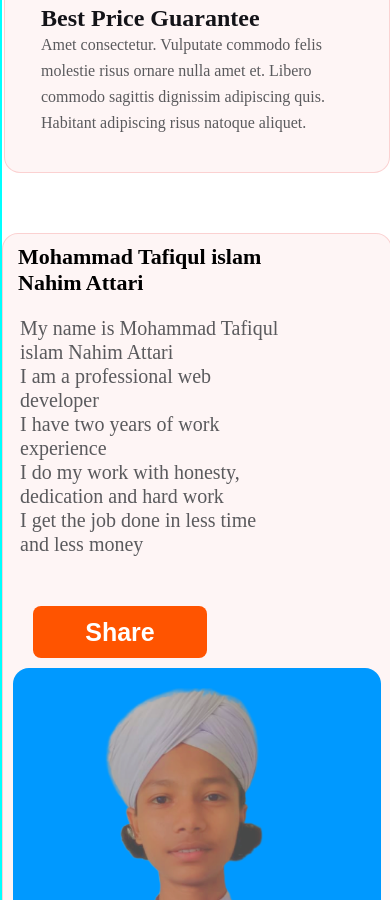
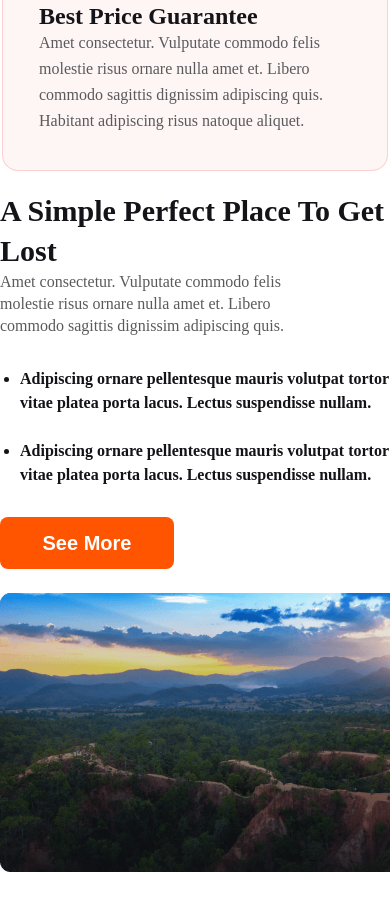
Before and after one commit to Tafiqulislam/My-assignment-2, a plain HTML site: page index.html in a window 390 px wide. Shown: the part 5304-6204 px from the top of the page. Drawn offline with Linux system fonts and the light colour scheme.

Commit message:
add button

```diff
--- a/css/style.css
+++ b/css/style.css
@@ -6,7 +6,6 @@
 .main-section{
     max-width: 1170px;
     height: auto;
-    border: 2px solid aqua;
     margin: 50px auto;
 }
 
@@ -110,6 +109,10 @@ select{
     border: none;
 }
 
+.button-1:hover{
+    background-color: #f36e2c;
+    cursor: section4;
+}
 
 /* main section-1 style */
 .main_section-1{
@@ -423,6 +426,59 @@ select{
     margin-left: 20px;
     margin-top: 50px;
 }
+.my-button:hover{
+    background-color: #e07742;
+    cursor: pointer;
+}
+
+.section4{
+    display: flex;
+    gap: 24px;
+}
+.section4-title{
+    width: 448px;
+    color: #131318;
+    font-size: 40px;
+    font-weight: 800;
+    line-height: 60px;
+}
+
+.section4-descrbshon{
+    width: 532px;
+    color: #5A5A5D;
+    font-size: 16px;
+    font-weight: 400;
+    line-height: 26px;
+    padding-bottom: 30px;
+}
+
+.section4-ul-li{
+    padding-left: 20px;
+    width: 518px;
+    color: #131318;
+    font-size: 20px;
+    font-weight: 700;
+    line-height: 26px;
+    margin-bottom: 30px;
+}
+
+.section4-button{
+    width: 174px;
+    height: 52px;
+    border-radius: 8px;
+    background: #FF5400;
+    color: #FFF;
+    text-align: center;
+    font-size: 20px;
+    font-weight: 800;
+    border: none;
+}
+
+
+.section4-button:hover{
+    background-color: #5a2206;
+    cursor: pointer;
+}
 
 /* input section style */
 .input-box{
@@ -486,6 +542,10 @@ input {
     font-weight: 800;
     margin-top: 24px;
 
+}
+
+.input-box-button:hover{
+    background-color: #ac3d05;
 }
 
 .input-section-image{
@@ -665,7 +725,6 @@ a{
 .main-section{
     width: 100%;
     height: auto;
-    border: 2px solid aqua;
 }
 }
 
@@ -713,7 +772,6 @@ a{
     line-height: 24px;
 
 }
-
 
 /* main_section_button-2 */
 .main_section_button-2{
@@ -948,7 +1006,6 @@ a{
     .main-section{
         width: 100%;
         height: auto;
-        border: 2px solid aqua;
         margin: 50px auto;
     }
     .footer-area{
@@ -970,4 +1027,34 @@ a{
         padding-top: 50px;
     }
 
+    .section4{
+        display: grid;
+        grid-template-columns: 1fr;
+        gap: 24px;
+    }
+    .section4-title{
+        width: 400px;
+        color: #131318;
+        font-size: 30px;
+        font-weight: 800;
+        line-height: 40px;
+    }
+    .section4-descrbshon{
+        width: 300px;
+        font-size: 16px;
+        font-weight: 400;
+        line-height: 22px;
+    }
+
+    .section4-ul-li{
+        padding-left: 20px;
+        width: 380px;
+        font-size: 16px;
+        font-weight: 700;
+        line-height: 24px;
+        margin-bottom: 30px;
+    }
+    .section-4-image-1{
+        width: 100%;
+    }
 }
--- a/index.html
+++ b/index.html
@@ -135,6 +135,26 @@
 
 
 <!-- My section -->
+        <section class="section4">
+            <div>
+                <h3 class="section4-title">A Simple Perfect Place To Get Lost</h3>
+                <p class="section4-descrbshon">Amet consectetur. Vulputate commodo felis molestie risus  ornare nulla amet et. Libero commodo sagittis dignissim adipiscing quis. </p>
+
+                <ul class="section4-ul-li">
+                    <li>Adipiscing ornare pellentesque mauris volutpat tortor vitae platea porta lacus. Lectus suspendisse nullam.</li>
+                    <br>
+                    <li>Adipiscing ornare pellentesque mauris volutpat tortor vitae platea porta lacus. Lectus suspendisse nullam.</li>
+                </ul>
+                <button class="section4-button">See More</button>
+            </div>
+
+            <div class="section4-image">
+                <img class="section-4-image-1" src="Images/Group 40089.png" alt="">
+            </div>
+        </section>
+
+
+
         <section class="my_section">
             <div class="my-sectio-title-box">
                 <h3 class="my-name">Mohammad Tafiqul islam Nahim Attari</h3>
@@ -188,7 +208,7 @@
                     </div>
 
                     <div class="footer-title-box">
-                        <h3 class="footer-title">CountryTour</h3>
+                        <h3 class="footer-title">Country <span class="span-1">Tour</span></h3>
                     </div>
                 </div>
                 <p class="footer-discribshon">Lorem ipsum dolor sit amet consectetur. Nulla sit viverra morbi <br> vitae blandit orci potenti vulputate. Leo erat maecenas vitae elementum ultricies nullam. </p>
```
